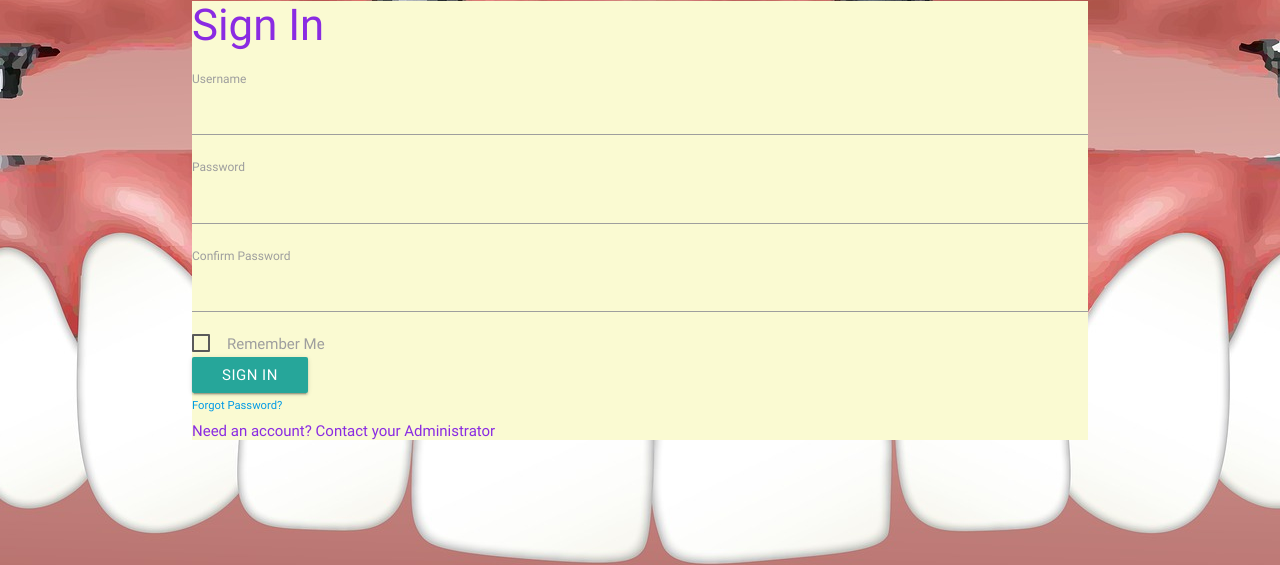
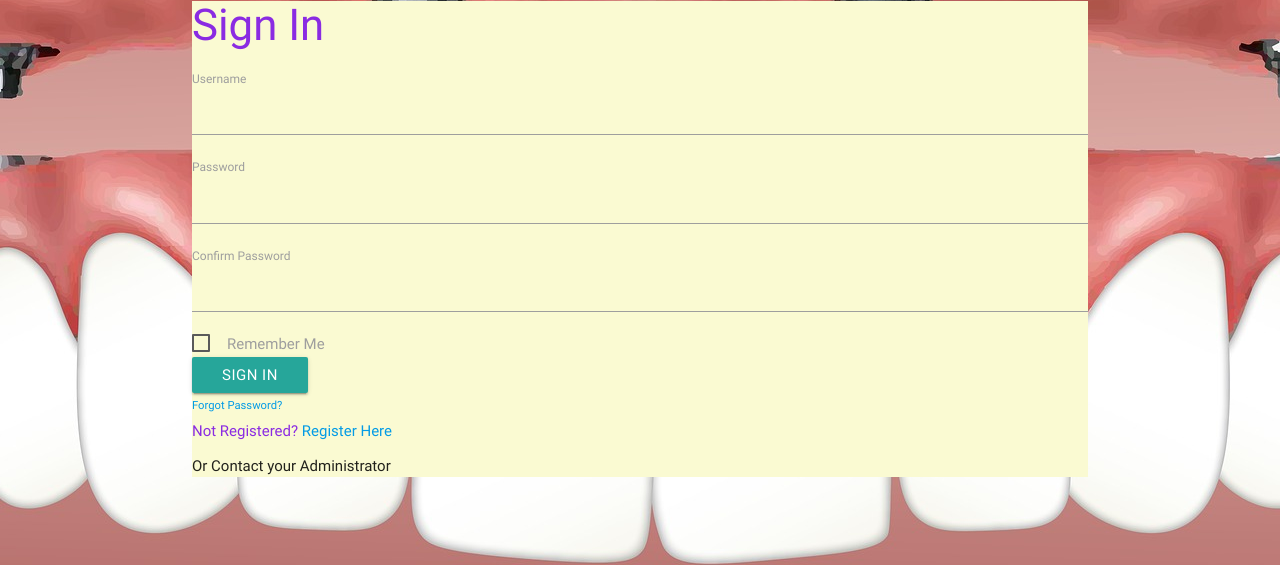
Before and after one commit to isiko1/dental_laboratory, a Flask app: page / in a window 1280 px wide. Shown: the part 235-800 px from the top of the page. Run offline with Flask 2, Linux system fonts and the light colour scheme; some libraries are stand-ins or nearby versions.

Commit message:
Added already registered and not registered options

```diff
--- a/templates/login.html
+++ b/templates/login.html
@@ -50,6 +50,11 @@
 	</form>
 </div>
 <div class="border-top pt-3">
-	<h6 class="ml-2"> Need an account? Contact your Administrator</h6>
+    <h6 class="ml-2"> Not Registered?
+            <a href="{{url_for('register')}}">Register Here</a>
+     </h6>
+        <p>
+          Or Contact your Administrator
+    </p>
 </div>
 {% endblock %}
--- a/templates/register.html
+++ b/templates/register.html
@@ -41,6 +41,11 @@
       <div class="row">
           <button type="submit" class="col s12 btn-large light-blue darken-4 text-shadow">Register<i class="material-icons right">send</i></button>
       </div>
+      <div class="border-top pt-3">
+    <h6 class="ml-2 center-align"> Already Registered?
+            <a href="{{url_for('login')}}">Sign In Here</a>
+     </h6>
+       </div>
     </div>
     </form>
   </div>
```
